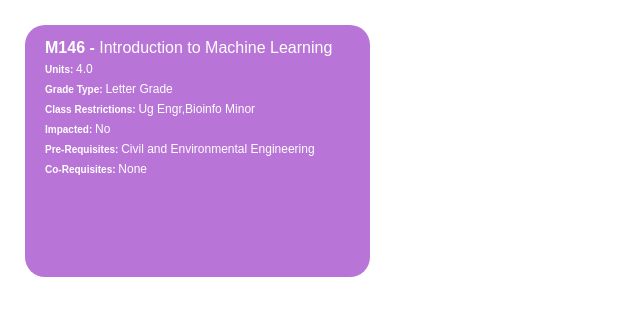
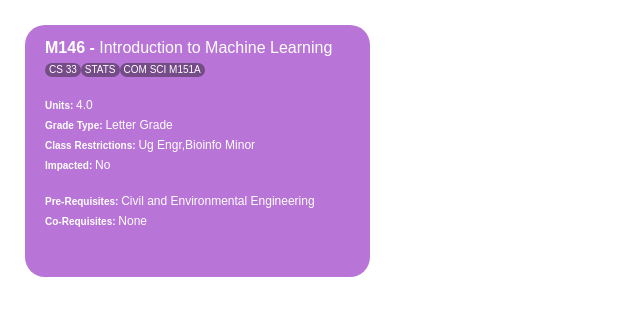
Before and after one commit to ucladevx/Aphrodite, a React (Create React App) app: page /classCard in a window 1280 px wide. Shown: the top 316 px of the page, without its empty margins (0-640 px from the left). Built offline with nearby package versions, Linux system fonts and the light colour scheme.

Commit message:
add class bubbles

```diff
--- a/src/Components/ClassCard/ClassCard.css
+++ b/src/Components/ClassCard/ClassCard.css
@@ -1,16 +1,16 @@
 .class-card {
+  /* color should eventually be dependent on classCategory - link style to state */
+  background-color: #b875d7;
+  border-radius: 20px;
+
   width: 305px;
   height: 235px;
-  left: 25px;
-  top: 147px;
+
   padding-right: 20px;
   padding-left: 20px;
   padding-bottom: 5px;
   padding-top: 12px;
   margin: 25px;
-  border-radius: 20px;
-  /* color should eventually be dependent on classCategory - link style to state */
-  background-color: #b875d7;
 }
 
 .class-number {
@@ -27,9 +27,26 @@
   font-size: 16px;
 }
 
+.class-blob {
+  background: #754c88;
+  border-radius: 20px;
+
+  display: inline-block;
+  padding-left: 4px;
+  padding-right: 4px;
+  padding-top: 5px;
+  padding-bottom: 2px;
+
+  text-align: center;
+  font-family: sans-serif;
+  padding-top: 1px;
+  font-weight: normal;
+  font-size: 10px;
+  color: white;
+}
+
 .category {
   font-family: sans-serif;
-  /* display: inline; */
   font-weight: bold;
   font-size: 10px;
   color: white;
--- a/src/Components/ClassCard/ClassCard.js
+++ b/src/Components/ClassCard/ClassCard.js
@@ -26,14 +26,19 @@ class ClassCard extends Component {
     });
   };
 
-  createCategory(category, property) {
+  createCategory = (category, property) => {
     return (
       <div>
         <span className="category"> {category + ": "} </span>
         <span className="property"> {" " + this.state[property]} </span>
       </div>
     );
-  }
+  };
+
+  // what are these classes/ where do they come from?
+  createClassBlob = className => {
+    return <div className="class-blob">{className}</div>;
+  };
 
   render() {
     return (
@@ -45,10 +50,16 @@ class ClassCard extends Component {
           <span className="class-title">{" " + this.state.className}</span>
         </div>
 
+        {this.createClassBlob("CS 33")}
+        {this.createClassBlob("STATS")}
+        {this.createClassBlob("COM SCI M151A")}
+
+        <p> {"\n"} </p>
         {this.createCategory("Units", "units")}
         {this.createCategory("Grade Type", "gradeType")}
         {this.createCategory("Class Restrictions", "classRestrictions")}
         {this.createCategory("Impacted", "impacted")}
+        <p> {"\n"} </p>
         {this.createCategory("Pre-Requisites", "preRequisites")}
         {this.createCategory("Co-Requisites", "coRequisites")}
       </div>
```
